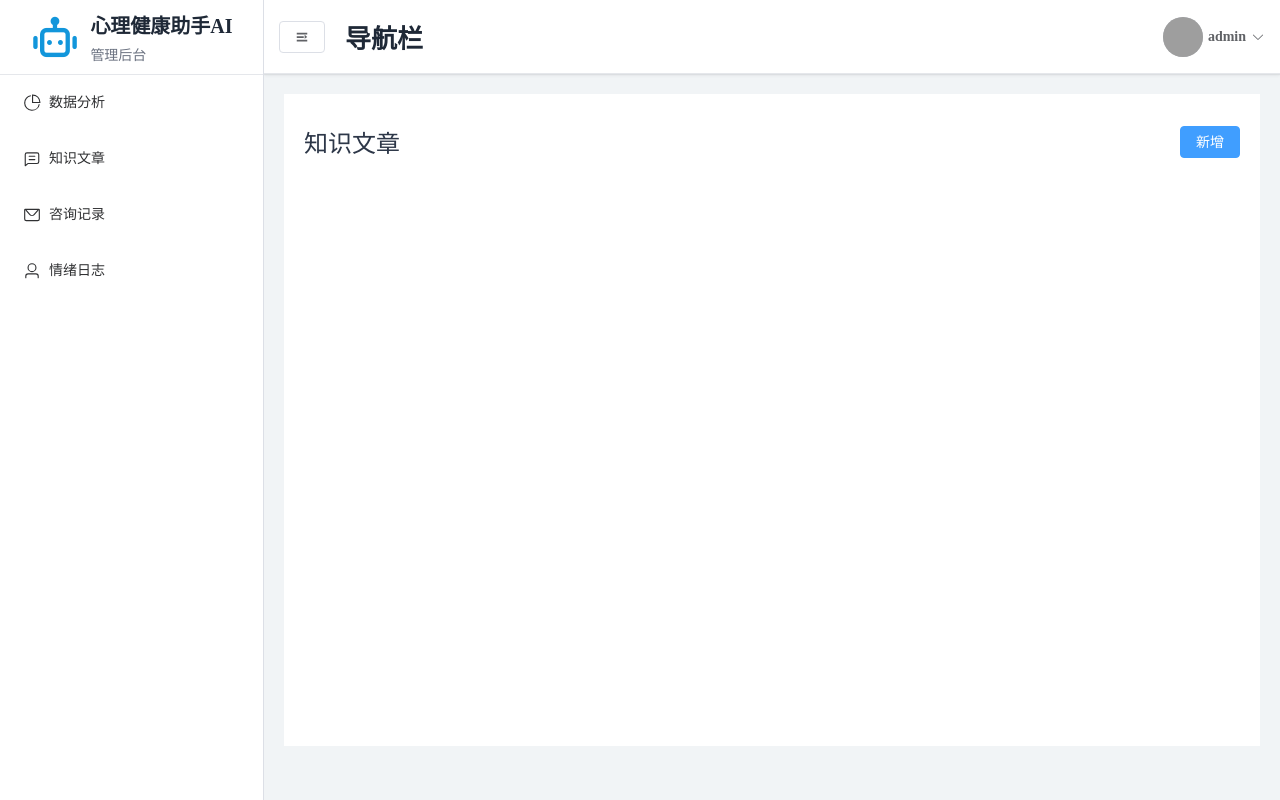
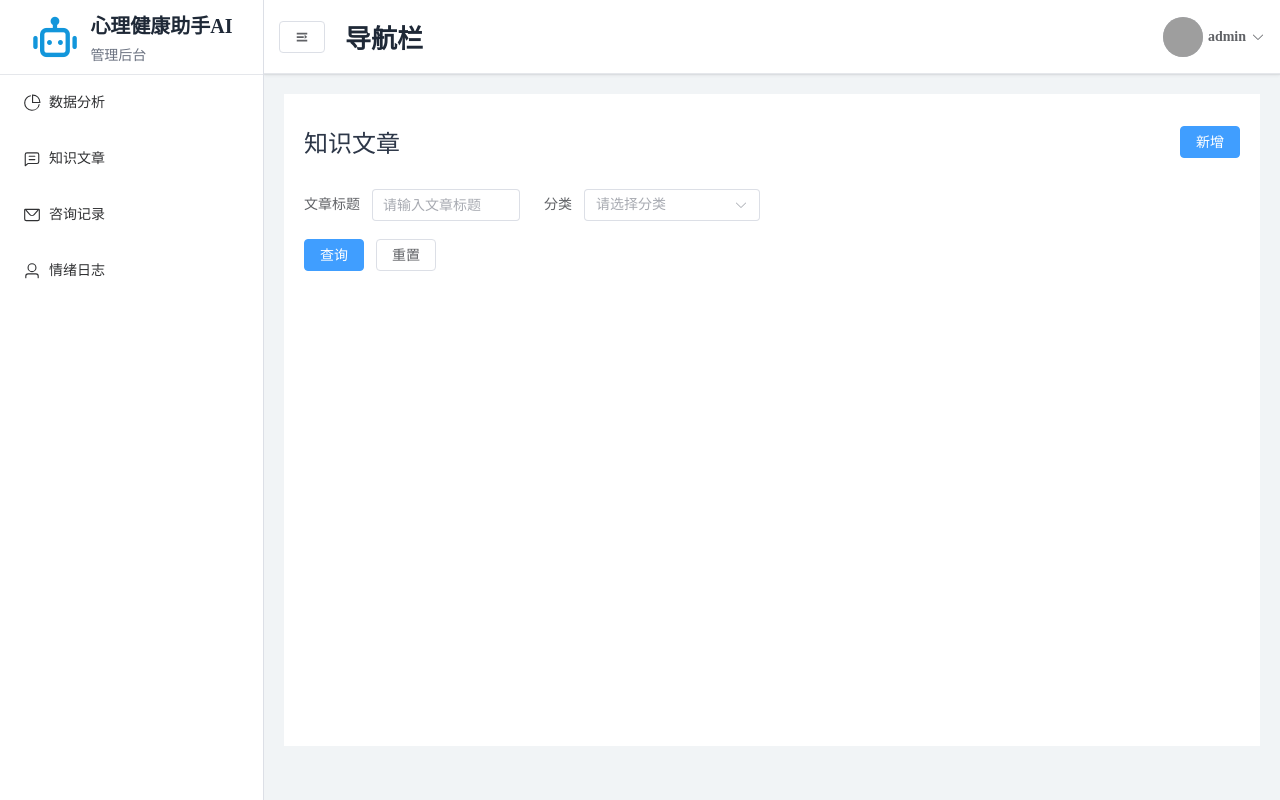
Before and after one commit to kane-0922/vue-ai-mind, a Vue app: page /back/knowledge in a window 1280 px wide. Built offline with nearby package versions, Linux system fonts and the light colour scheme; grey boxes are pictures that could not be loaded.

Commit message:
TabSearch组件封装

```diff
--- a/src/components/PageHead.vue
+++ b/src/components/PageHead.vue
@@ -18,6 +18,7 @@ const props = defineProps({
 
 <style lang="scss" scoped>
 .page-head {
+  margin-bottom: 20px;
   display: flex;
   align-items: center;
   justify-content: space-between;
--- /dev/null
+++ b/src/components/TableSearch.vue
@@ -0,0 +1,66 @@
+<script setup>
+import { ElInput, ElSelect } from 'element-plus'
+import 'element-plus/dist/index.css'
+import { ref, reactive, computed } from 'vue'
+
+const props = defineProps({
+  formItem: {
+    type: Array,
+    default: () => []
+  }
+})
+const emit = defineEmits(['search'])
+
+const formItemAttrs = computed(() => {
+  const { formItem } = props
+  formItem.forEach(item => {
+    item.col = { xs: 24, sm: 12, md: 8, lg: 6, xl: 6 }
+  })
+  return formItem
+})
+
+const isComp = (comp) => {
+  return {
+    input: ElInput,
+    select: ElSelect
+  }[comp]
+}
+
+// 表单数据
+const ruleFormRef = ref()
+const formData = reactive({})
+
+const handleSearch = () => {
+  // console.log(formData)
+  emit('search', formData)
+}
+
+const handleReset = (formEl) => {
+  if (!formEl) return
+  formEl.resetFields()
+  emit('search', formData)
+}
+</script>
+
+<template>
+  <el-form ref="ruleFormRef" :model="formData">
+    <el-row :gutter="24">
+      <template v-for="item in formItemAttrs" :key="item.prop">
+        <el-col v-bind="item.col">
+          <el-form-item :label="item.label" :prop="item.prop">
+            <component v-model="formData[item.prop]" :is="isComp(item.comp)" :placeholder="item.placeholder">
+              <template v-if="item.comp === 'select'">
+                <el-option label="全部" value="" />
+                <el-option v-for="opt in item.options" :key="opt.value" :value="opt.value" :label="opt.label" />
+              </template>
+            </component>
+          </el-form-item>
+        </el-col>
+      </template>
+    </el-row>
+    <el-row>
+      <el-button type="primary" @click="handleSearch">查询</el-button>
+      <el-button @click="handleReset(ruleFormRef)">重置</el-button>
+    </el-row>
+  </el-form>
+</template>
--- a/src/views/knowledge/Knowledge.vue
+++ b/src/views/knowledge/Knowledge.vue
@@ -1,5 +1,26 @@
 <script setup>
 import PageHead from '@/components/PageHead.vue'
+import TableSearch from '@/components/TableSearch.vue'
+
+const formItem = [
+  { comp: 'input', prop: 'title', label: '文章标题', placeholder: '请输入文章标题' },
+  {
+    comp: 'select', prop: 'categoryId', label: '分类', placeholder: '请选择分类', options: [
+      {
+        label: '心理健康基础',
+        value: 1
+      },
+      {
+        label: '情绪管理',
+        value: 2
+      }
+    ]
+  }
+]
+
+const handleSearch = (formData) => {
+  console.log(formData)
+}
 </script>
 
 <template>
@@ -9,5 +30,6 @@ import PageHead from '@/components/PageHead.vue'
         <el-button type="primary">新增</el-button>
       </template>
     </PageHead>
+    <TableSearch :formItem="formItem" @search="handleSearch" />
   </div>
 </template>
--- a/src/views/layout/components/Sidebar.vue
+++ b/src/views/layout/components/Sidebar.vue
@@ -10,8 +10,6 @@ const iconUrl = new URL('@/assets/images/机器人.png', import.meta.url).href
 const router = useRouter()
 
 const isCollapse = computed(() => adminStore.isCollapse)
-
-
 
 const selectMenu = (key) => {
   const currentRoute = router.options.routes[0]
```
